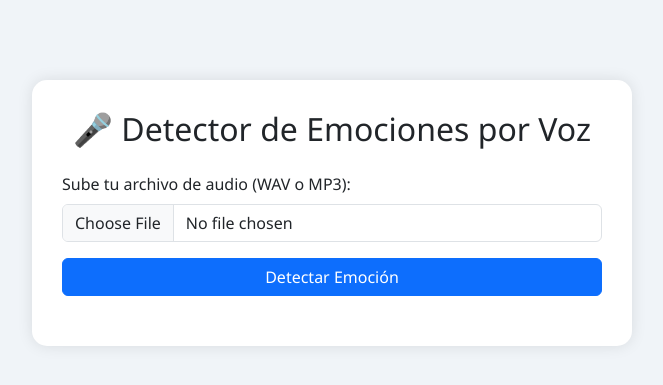
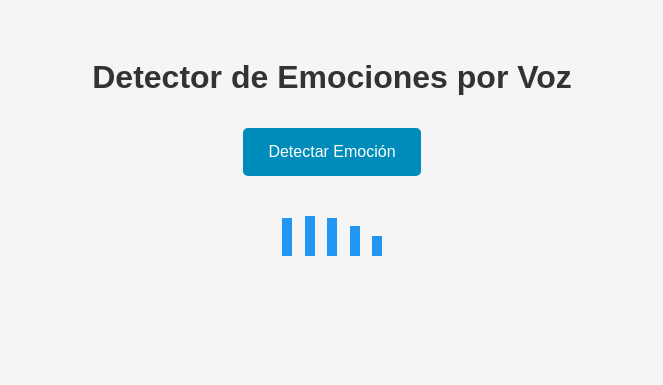
Before and after one commit to marsalcas4/TeleasistenteEmocional, a Flask app: page / in a window 1280 px wide. Shown: the top 385 px of the page, without its empty margins (308-971 px from the left). Run offline with Flask 3, Linux system fonts and the light colour scheme; parts of the project's set-up code (start-up, migrations or seed data) failed here and were passed over.

Commit message:
Mejora index

```diff
--- a/templates/index.html
+++ b/templates/index.html
@@ -1,82 +1,145 @@
 <!DOCTYPE html>
 <html lang="es">
 <head>
-  <meta charset="UTF-8" />
-  <meta name="viewport" content="width=device-width, initial-scale=1.0"/>
-  <title>Detector de Emociones por Voz</title>
-  <link href="https://cdn.jsdelivr.net/npm/bootstrap@5.3.2/dist/css/bootstrap.min.css" rel="stylesheet"/>
+    <meta charset="UTF-8">
+    <title>Detección de Emoción por Voz</title>
     <style>
         body {
-      background: #f0f4f8;
-      font-family: 'Segoe UI', Tahoma, Geneva, Verdana, sans-serif;
+            font-family: Arial, sans-serif;
+            text-align: center;
+            background-color: #f5f5f5;
+            padding: 30px;
         }
-    .container {
-      max-width: 600px;
-      margin-top: 80px;
-      background: white;
-      padding: 30px;
-      border-radius: 15px;
-      box-shadow: 0 0 15px rgba(0,0,0,0.1);
+
+        h1 {
+            color: #333;
         }
-    .btn-primary {
-      width: 100%;
+
+        button {
+            background-color: #008CBA;
+            color: white;
+            padding: 15px 25px;
+            margin: 10px;
+            border: none;
+            border-radius: 5px;
+            font-size: 16px;
+            cursor: pointer;
         }
-    #resultado {
+
+        button:hover {
+            background-color: #006f98;
+        }
+
+        #emotionResult {
             margin-top: 20px;
-      font-size: 1.25rem;
-      text-align: center;
+            font-size: 24px;
+            font-weight: bold;
+            color: #555;
+        }
+
+        #visualizer {
+            display: none;
+            margin: 30px auto;
+            width: 100px;
+            height: 40px;
+            display: flex;
+            justify-content: space-between;
+            align-items: flex-end;
+        }
+
+        .bar {
+            width: 10px;
+            height: 10px;
+            background-color: #2196F3;
+            animation: pulse 1s infinite ease-in-out;
+        }
+
+        .bar:nth-child(2) {
+            animation-delay: 0.1s;
+        }
+
+        .bar:nth-child(3) {
+            animation-delay: 0.2s;
+        }
+
+        .bar:nth-child(4) {
+            animation-delay: 0.3s;
+        }
+
+        .bar:nth-child(5) {
+            animation-delay: 0.4s;
+        }
+
+        @keyframes pulse {
+            0%, 100% {
+                height: 10px;
+            }
+            50% {
+                height: 40px;
+            }
         }
     </style>
 </head>
 <body>
-  <div class="container">
-    <h2 class="text-center mb-4">🎤 Detector de Emociones por Voz</h2>
+    <h1>Detector de Emociones por Voz</h1>
 
-    <form id="formularioAudio">
-      <div class="mb-3">
-        <label for="audio" class="form-label">Sube tu archivo de audio (WAV o MP3):</label>
-        <input class="form-control" type="file" id="audio" name="audio" accept="audio/*" required />
-      </div>
-      <button type="submit" class="btn btn-primary">Detectar Emoción</button>
-    </form>
+    <button id="recordButton">Detectar Emoción</button>
 
-    <div id="resultado"></div>
+    <div id="visualizer">
+        <div class="bar"></div>
+        <div class="bar"></div>
+        <div class="bar"></div>
+        <div class="bar"></div>
+        <div class="bar"></div>
     </div>
 
+    <div id="emotionResult"></div>
+
     <script>
-    const form = document.getElementById('formularioAudio');
-    const resultado = document.getElementById('resultado');
+        let mediaRecorder;
+        let chunks = [];
+        let recording = false;
 
-    form.addEventListener('submit', async (e) => {
-      e.preventDefault();
+        const recordButton = document.getElementById('recordButton');
+        const emotionResult = document.getElementById('emotionResult');
+        const visualizer = document.getElementById('visualizer');
 
-      const audioFile = document.getElementById('audio').files[0];
-      if (!audioFile) {
-        resultado.innerHTML = "<div class='alert alert-warning'>Por favor, selecciona un archivo de audio.</div>";
-        return;
-      }
+        recordButton.addEventListener('click', async () => {
+            if (!recording) {
+                // Empezar a grabar
+                chunks = [];
+                const stream = await navigator.mediaDevices.getUserMedia({ audio: true });
+                mediaRecorder = new MediaRecorder(stream);
 
+                mediaRecorder.ondataavailable = event => {
+                    if (event.data.size > 0) chunks.push(event.data);
+                };
+
+                mediaRecorder.onstop = async () => {
+                    const blob = new Blob(chunks, { type: 'audio/webm' });
                     const formData = new FormData();
-      formData.append('audio', audioFile);
+                    formData.append('audio', blob, 'audio.webm');
 
-      resultado.innerHTML = "<div class='alert alert-info'>⏳ Analizando emoción...</div>";
+                    visualizer.style.display = 'none';
 
-      try {
-        const res = await fetch('/prediccion', {
+                    const response = await fetch('/prediccion', {
                         method: 'POST',
                         body: formData
                     });
 
-        const data = await res.json();
+                    const data = await response.json();
+                    emotionResult.textContent = `Emoción detectada: ${data.emocion_detectada}`;
+                };
 
-        if (res.ok) {
-          resultado.innerHTML = `<div class="alert alert-success">🎧 Emoción detectada: <strong>${data.emocion_detectada}</strong></div>`;
+                mediaRecorder.start();
+                visualizer.style.display = 'flex';
+                recordButton.textContent = 'Detener y Detectar';
+                recording = true;
             } else {
-          resultado.innerHTML = `<div class="alert alert-danger">Error: ${data.error}</div>`;
-        }
-      } catch (error) {
-        resultado.innerHTML = `<div class="alert alert-danger">Ocurrió un error al procesar el audio.</div>`;
-        console.error(error);
+                // Detener grabación
+                mediaRecorder.stop();
+                recordButton.textContent = 'Detectar Emoción';
+                recording = false;
             }
         });
     </script>
```
Lines whose indentation alone changed are shown as unchanged.
